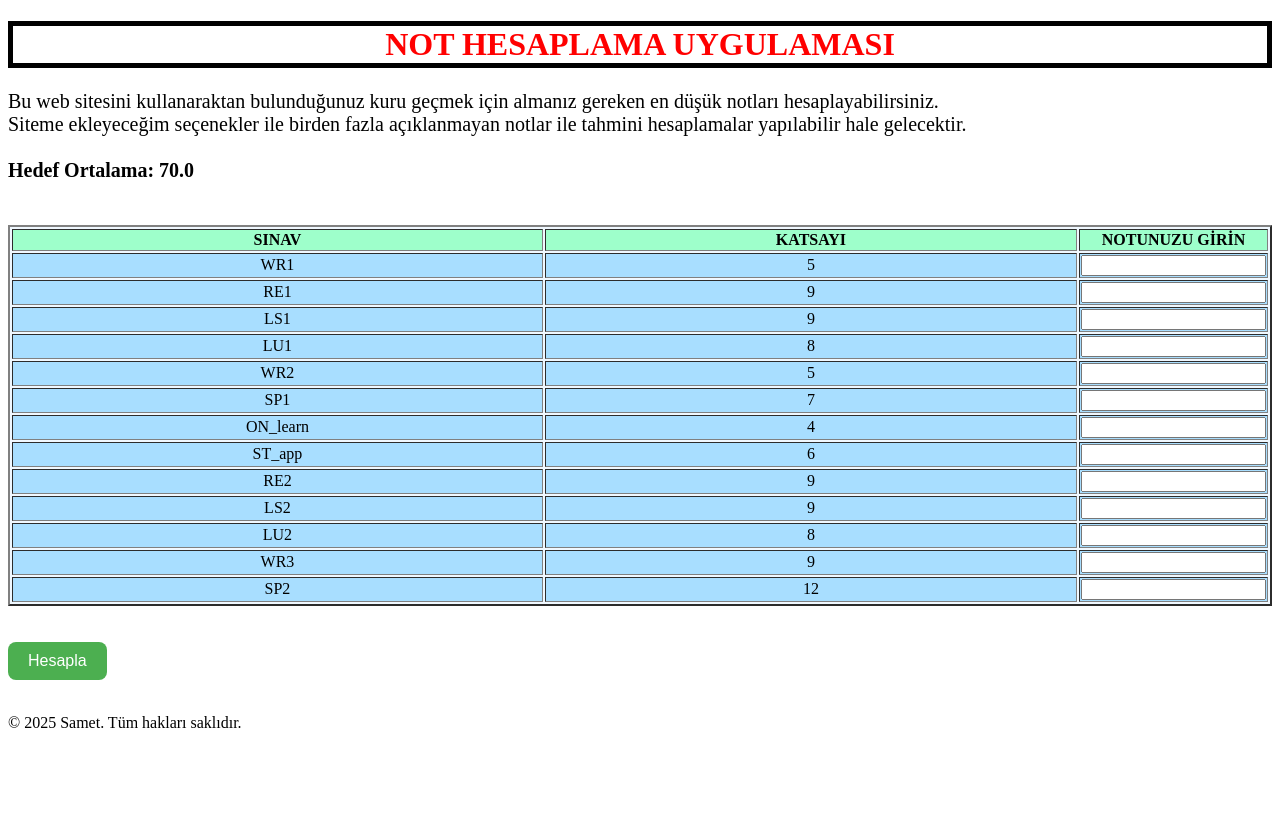
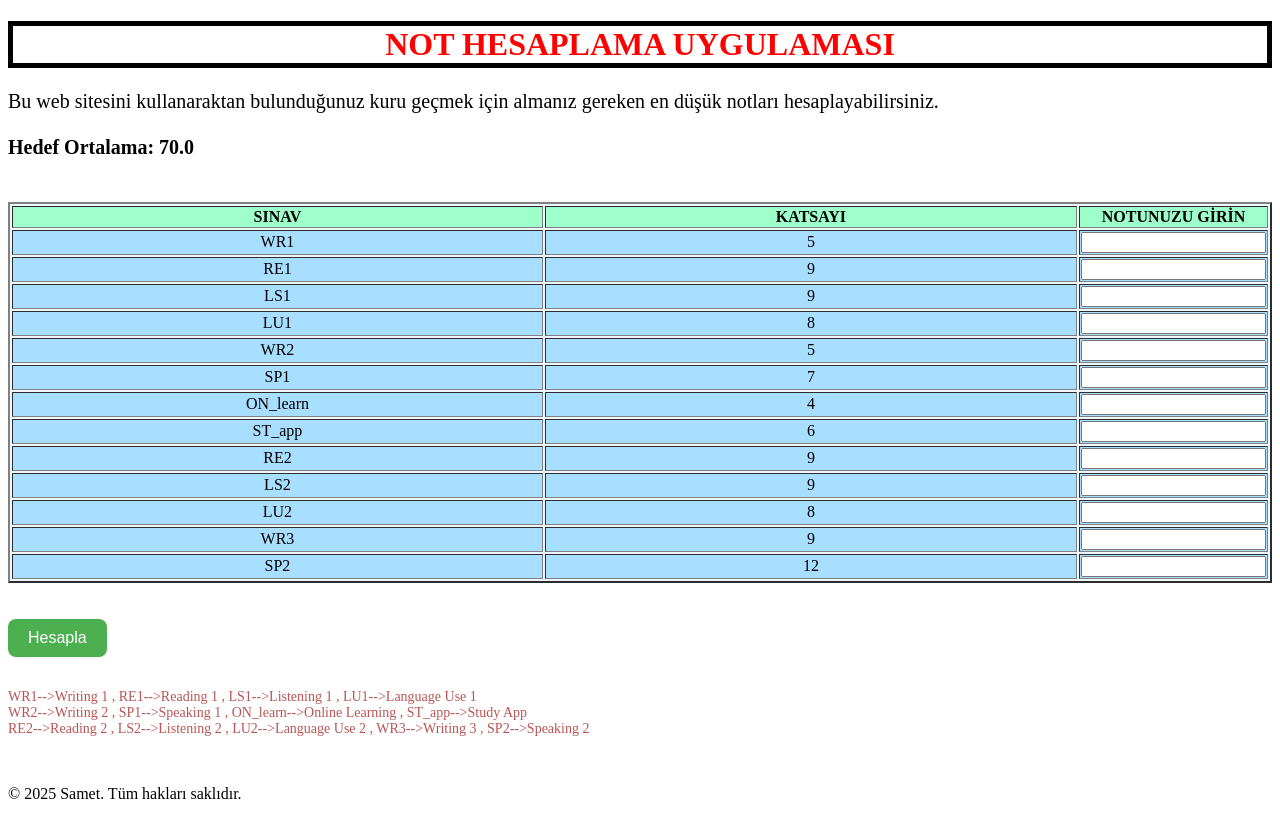
Before and after one commit to Samet4216/BtuHazirlik, a Flask app: page / in a window 1280 px wide. Before the commit the page ends 728 px from the top, so only its background shows below. Run offline with Flask 3, Linux system fonts and the light colour scheme.

Commit message:
Update index.html
update to define abbreviations

```diff
--- a/templates/index.html
+++ b/templates/index.html
@@ -13,7 +13,6 @@
         </h1>
         <p style="font-size: 20px;font-weight: 200;">
             Bu web sitesini kullanaraktan bulunduğunuz kuru geçmek için almanız gereken en düşük notları hesaplayabilirsiniz.<br>
-            Siteme ekleyeceğim seçenekler ile birden fazla açıklanmayan notlar ile tahmini hesaplamalar yapılabilir hale gelecektir.<br>
             <br>
             <strong style="marker: none;">Hedef Ortalama: {{ hedef_ortalama if hedef_ortalama else 70 }}</strong> <!-- Python'dan gelmezse varsayılan gösterir -->
         <br><br>
@@ -40,6 +39,12 @@
             <br>
             <br>
             <button type="submit" class="benimButon">Hesapla</button>
+            <br><br>
+            <p style="font-size: 14px; font-weight: 100; color: rgb(184, 85, 85); white-space: normal;">
+                WR1-->Writing 1  ,  RE1-->Reading 1  ,  LS1-->Listening 1  ,  LU1-->Language Use 1 <br>
+                WR2-->Writing 2  ,  SP1-->Speaking 1  ,  ON_learn-->Online Learning  ,  ST_app-->Study App <br>
+                RE2-->Reading 2 , LS2-->Listening 2 , LU2-->Language Use 2 , WR3-->Writing 3 , SP2-->Speaking 2
+            </p>
         </form>
 
         <br>
```
